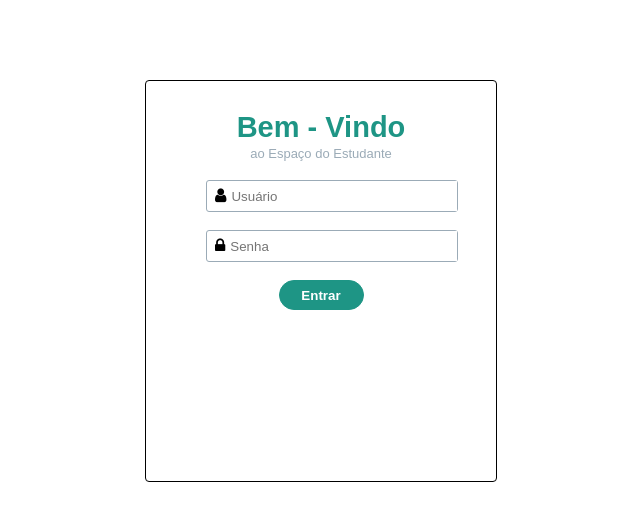
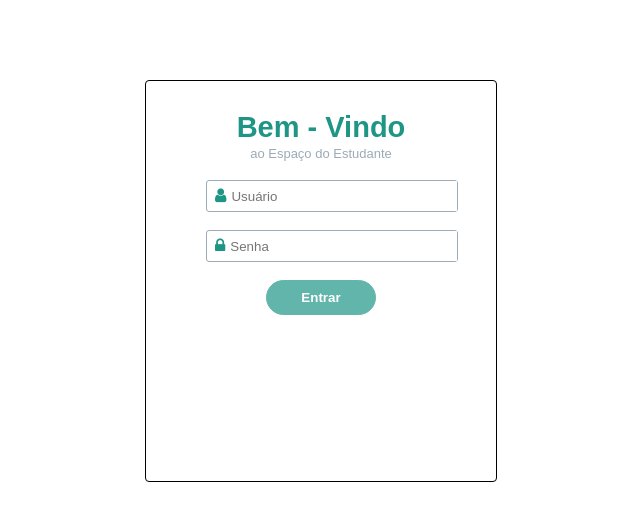
Before and after one commit to schmidtmayara1/Clone_estudante_s, a plain HTML site: page index.html in a window 1280 px wide. Shown: the whole page, without its empty margins (63-703 px from the left). Drawn offline with Linux system fonts and the light colour scheme.

Commit message:
alteracoes

```diff
--- a/style.css
+++ b/style.css
@@ -28,6 +28,7 @@ h1{
     border: 1px solid #9BABB7;
     border-radius: 3px;
     display: flex;
+    color: #1E9585;
 
 }
 .inputs_login input{
@@ -44,10 +45,11 @@ h1{
 #button{
     border-radius: 20px;
     border: 1px solid #1E9585;
-    width: 85px;
-    height: 30px;
+    width: 110px;
+    height: 35px;
     background-color: #1E9585;
     font-family: Arial, Helvetica, sans-serif;
     color: #FFF;
+    filter: opacity(70%);
 
 }
```
